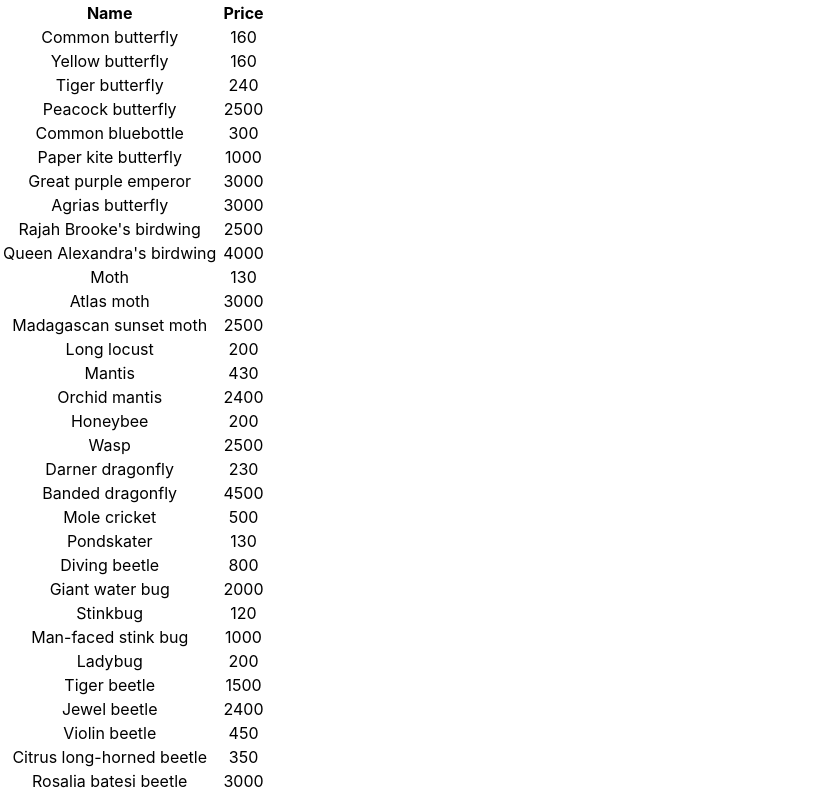
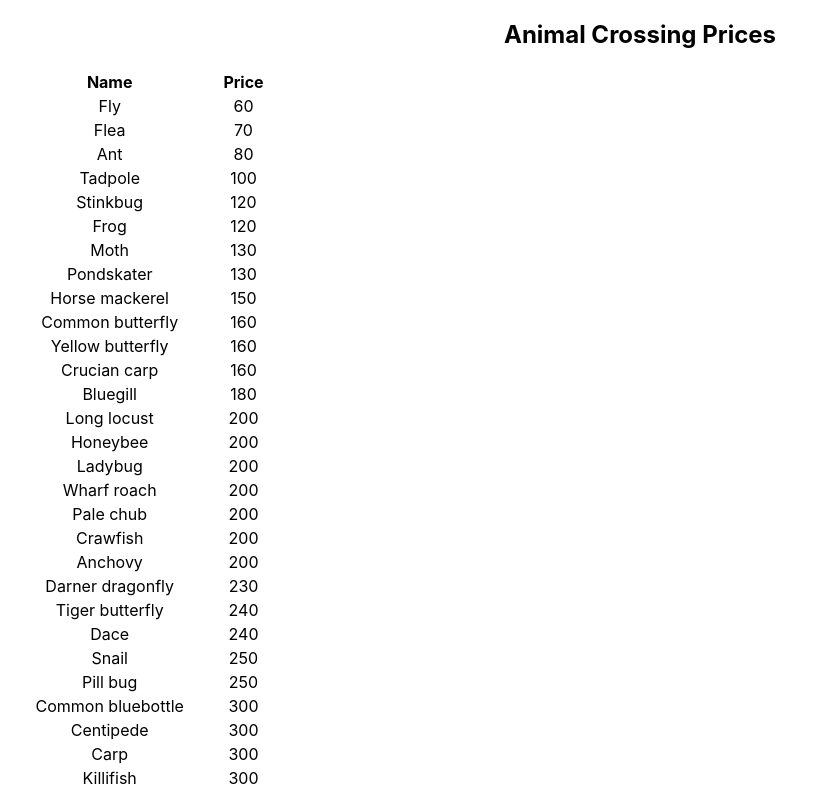
Before and after one commit to ExperimentMonty/acnh-sell-list, a React (Create React App) app: page / in a window 1280 px wide. Shown: the top 793 px of the page, without its empty margins (0-834 px from the left). Built offline with nearby package versions, Linux system fonts and the light colour scheme.

Commit message:
Add header and apply default sort by price ascending

```diff
--- a/src/App.js
+++ b/src/App.js
@@ -1,6 +1,5 @@
 // import React from 'react';
-import React, { useState } from 'react';
-import ItemRow from './ItemRow';
+import React from 'react';
 import ItemTable from './ItemTable';
 import './App.css';
 
@@ -36,6 +35,9 @@
     render() {
         return (
             <div className="App">
+                <header>
+                    <h2>Animal Crossing Prices</h2>
+                </header>
                 {/*<header className="App-header">*/}
                 {/*  <img src={logo} className="App-logo" alt="logo" />*/}
                 {/*  <p>*/}
--- a/src/ItemTable.js
+++ b/src/ItemTable.js
@@ -2,19 +2,22 @@
 import ItemRow from "./ItemRow";
 
 class ItemTable extends React.Component {
+    sortItems(...itemLists) {
+        return itemLists[0].concat(...itemLists.slice(1)).sort(((a,b) => a.price - b.price));
+    }
 
     renderItems(itemList) {
         return itemList.map((itemDetails) => {
                 // const itemDetails = item[1];
-                console.log(itemDetails)
+                // console.log(itemDetails)
                 return <ItemRow key={itemDetails.name} {...itemDetails} />;
             }
         )
     }
 
     render() {
-        const bugItems = this.renderItems(this.props.bugsList);
-        const fishItems = this.renderItems(this.props.fishList);
+        const sortedList = this.sortItems(this.props.bugsList, this.props.fishList);
+        const sortedItems = this.renderItems(sortedList);
         return (
             <table>
                 <thead>
@@ -24,8 +27,7 @@
                 </tr>
                 </thead>
                 <tbody>
-                    {bugItems}
-                    {fishItems}
+                    {sortedItems}
                 </tbody>
             </table>
         );
```
